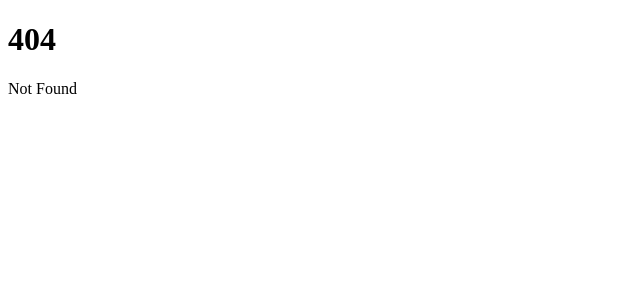
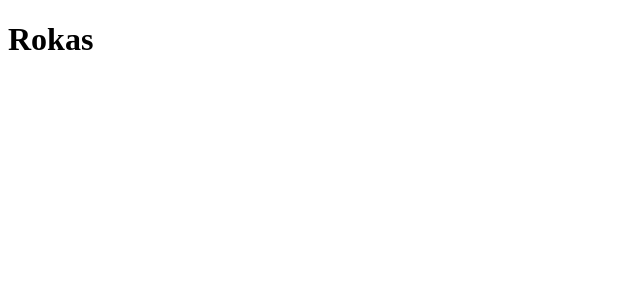
Before and after one commit to rookasrudzianskas/Movie-app, a SvelteKit app: page /movie/436270 in a window 1280 px wide. Before the commit this address had no page. Shown: the top 300 px of the page, without its empty margins (0-640 px from the left). Built offline with nearby package versions, Linux system fonts and the light colour scheme.

Commit message:
Add movie detail page
This commit adds a movie detail page.

The page is accessible by clicking on a movie card.

The page displays the movie title, release date, and overview.

```diff
--- a/src/components/MovieCard.svelte
+++ b/src/components/MovieCard.svelte
@@ -3,7 +3,9 @@
 </script>
 
 <div class="movie-card">
-    <img src={`https://image.tmdb.org/t/p/w500${movie.poster_path}`} alt={movie.title}>
+    <a href={`/movie/${movie.id}`}>
+        <img src={`https://image.tmdb.org/t/p/w500${movie.poster_path}`} alt={movie.title}>
+    </a>
     <div class="description">
         <h2>{movie.title}</h2>
         <p>{movie.release_date}</p>
--- /dev/null
+++ b/src/routes/movie/[id]/+page.svelte
@@ -0,0 +1 @@
+<h1>Rokas</h1>
```
